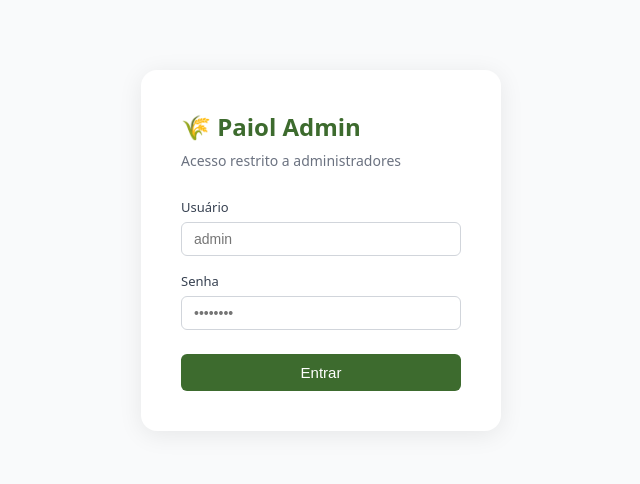
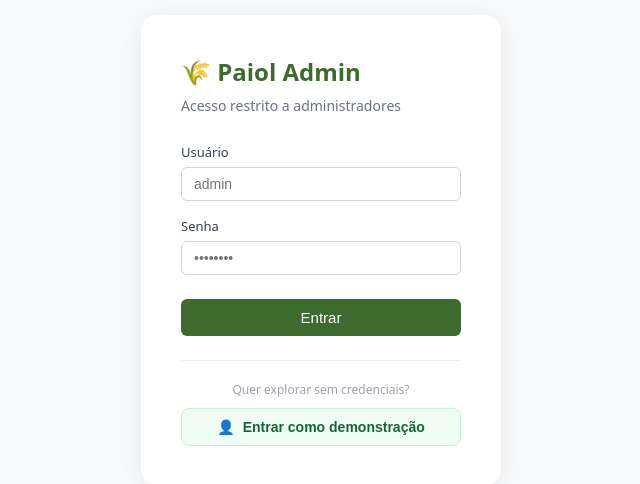
Before and after one commit to fabriciojunio/paiol-tech, a Next.js app in the folder apps/admin/: page /login in a window 1280 px wide. Shown: the part 150-634 px from the top of the page, without its empty margins (319-959 px from the left). Built offline with nearby package versions, Linux system fonts and the light colour scheme; no server answers.

Commit message:
feat: adicionar acesso de demonstração no painel admin

```diff
--- a/apps/admin/src/app/login/page.tsx
+++ b/apps/admin/src/app/login/page.tsx
@@ -1,6 +1,6 @@
 'use client';
 
-import { useState, FormEvent } from 'react';
+import { useState, FormEvent, useCallback } from 'react';
 import { useRouter } from 'next/navigation';
 
 const API_URL = process.env.NEXT_PUBLIC_API_URL ?? 'http://localhost:3001/api';
@@ -11,6 +11,11 @@ export default function LoginPage() {
   const [password, setPassword] = useState('');
   const [error, setError] = useState('');
   const [loading, setLoading] = useState(false);
+
+  const handleDemo = useCallback(() => {
+    localStorage.setItem('admin_token', 'demo-token');
+    router.push('/');
+  }, [router]);
 
   const handleSubmit = async (e: FormEvent) => {
     e.preventDefault();
@@ -81,6 +86,32 @@ export default function LoginPage() {
             {loading ? 'Entrando...' : 'Entrar'}
           </button>
         </form>
+
+        <div style={{ marginTop: 24, paddingTop: 20, borderTop: '1px solid #f0f0f0', display: 'flex', flexDirection: 'column', alignItems: 'center', gap: 10 }}>
+          <p style={{ margin: 0, fontSize: 12, color: '#9ca3af' }}>Quer explorar sem credenciais?</p>
+          <button
+            type="button"
+            onClick={handleDemo}
+            style={{
+              width: '100%',
+              padding: '10px 0',
+              fontSize: 14,
+              fontWeight: 600,
+              background: '#f0fdf4',
+              color: '#166534',
+              border: '1px solid #bbf7d0',
+              borderRadius: 8,
+              cursor: 'pointer',
+              display: 'flex',
+              alignItems: 'center',
+              justifyContent: 'center',
+              gap: 8,
+            }}
+          >
+            <span>👤</span>
+            <span>Entrar como demonstração</span>
+          </button>
+        </div>
       </div>
     </div>
   );
```
Also changed, not shown: apps/admin/src/app/(dashboard)/page.tsx (+33 -5 lines).
